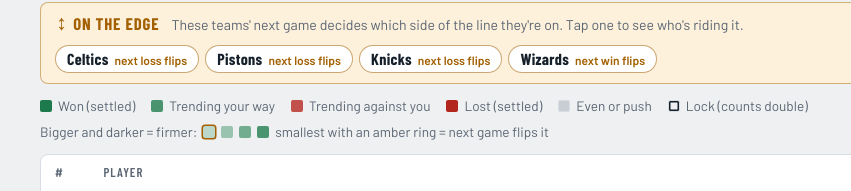
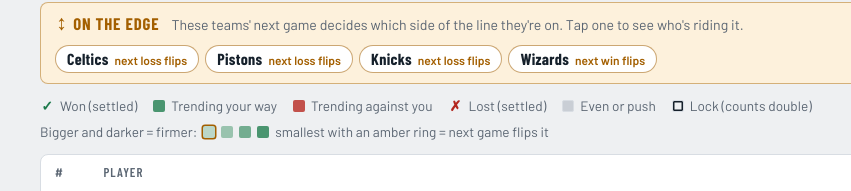
Before and after one commit to crystalballdontlie/pickem, a plain HTML site: page site/index.html in a window 1280 px wide. Shown: the part 219-410 px from the top of the page, 76-927 px from the left. Drawn offline with nearby package versions, Linux system fonts and the light colour scheme.

Commit message:
Show settled picks as a green check or red X
Co-Authored-By: Claude Opus 5.5 <noreply@anthropic.com>
Claude-Session: https://claude.ai/code/session_01UKAyseLWTGgiHXYik4HcDc

```diff
--- a/site/index.html
+++ b/site/index.html
@@ -79,13 +79,17 @@ nav button:focus-visible, .row:focus-visible, select:focus-visible { outline: 2p
 .sq.s-on { --c: color-mix(in srgb, var(--won) var(--p), var(--surface)); }
 .sq.s-off { --c: color-mix(in srgb, var(--lost) var(--p), var(--surface)); }
 .sq.l0 { --p: 30%; } .sq.l1 { --p: 45%; } .sq.l2 { --p: 62%; } .sq.l3 { --p: 80%; }
-.sq.s-won { --c: var(--won); } .sq.s-lost { --c: var(--lost); }
+/* Settled picks: a check or an X instead of a square */
+.sq.s-won, .sq.s-lost { background: none; width: 100%; display: grid; place-items: center; font: 800 13px/1 var(--body); }
+.sq.s-won { color: var(--won); } .sq.s-won::before { content: "\2713"; }
+.sq.s-lost { color: var(--lost); } .sq.s-lost::before { content: "\2717"; }
 .sq.s-even, .sq.s-push { --c: var(--even); }
 .sq.s-none { --c: transparent; box-shadow: inset 0 0 0 1px var(--line); }
 .sq.l0:not(.s-none) { box-shadow: 0 0 0 1.5px var(--swing); }
 .sizes { display: inline-flex; align-items: center; gap: 4px; }
 .sizes .sq { width: calc(13px * var(--s)); }
 .legend .sq { width: 12px; }
+.legend .sq.s-won, .legend .sq.s-lost { width: 14px; font-size: 14px; }
 .sizekey { flex-basis: 100%; }
 .stake { font: 600 .82rem var(--body); color: var(--swing); min-width: 0; overflow-wrap: anywhere; }
 .who .nameline { display: flex; flex-wrap: wrap; gap: 2px 10px; align-items: baseline; }
```
